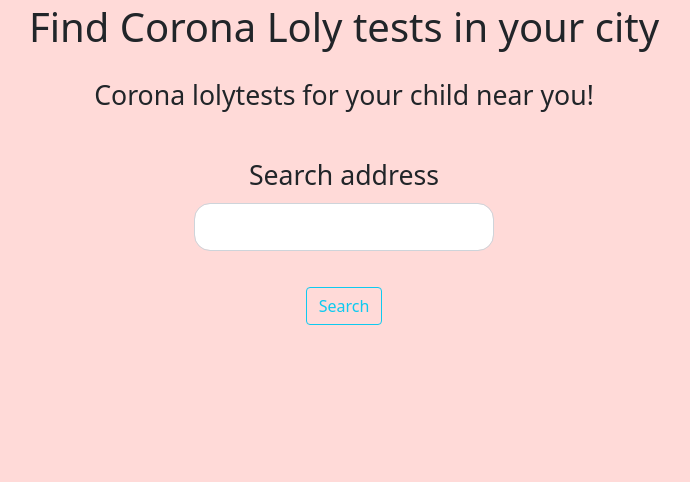
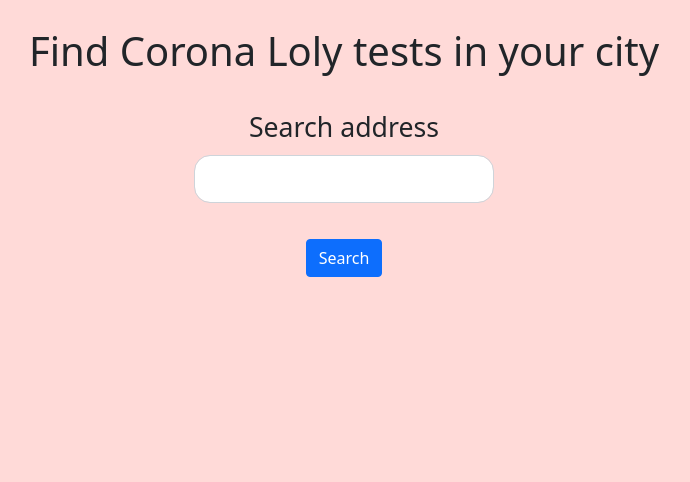
Before and after one commit to IraKarpova/Loly-Test-Finder, a Flask app: page / in a window 1280 px wide. Shown: the part 89-571 px from the top of the page, without its empty margins (296-986 px from the left). Run offline with Flask 2, Linux system fonts and the light colour scheme; some libraries are stand-ins or nearby versions.

Commit message:
main page changes

```diff
--- a/templates/main_page.html
+++ b/templates/main_page.html
@@ -1,6 +1,6 @@
 {% extends "layout.html" %}
 {% block head %}
-    <script src="{{ url_for('static', filename='main_page.js') }}"></script>
+<script src="{{ url_for('static', filename='main_page.js') }}"></script>
 
 <!-- Bootstrap CSS -->
 <link href="https://cdn.jsdelivr.net/npm/bootstrap@5.1.3/dist/css/bootstrap.min.css" rel="stylesheet" integrity="sha384-1BmE4kWBq78iYhFldvKuhfTAU6auU8tT94WrHftjDbrCEXSU1oBoqyl2QvZ6jIW3" crossorigin="anonymous">
@@ -11,19 +11,17 @@
 {% endblock %}
 {% block body %}
 
+
 <div class="navbar">
     <a href="pharmacy_form"><i class="fa fa-fw fa-home"></i>Add your pharmacy</a>
     <a href="#"><i class="fa fa-fw fa-user"></i> Login or Register</a>
   </div>
 
 <div class="container-fluid text-center " >
-    <div class="row text-center mb-3">
+    <div class="row text-center mt-4">
         <h1>Find Corona Loly tests in your city</h1>
     </div>
-    <div class="row text-center mb-4">
-        <p> Corona lolytests for your child near you! </p>
-    </div>
-
+    <div class="row text-center mt-4" >
     <form method="POST" action="">
         {{ form.hidden_tag() }}
         <fieldset class="form-group">
@@ -45,9 +43,10 @@
             <div id="map" style="height: 100%;"></div>
         </div>
         <div class="form-group">
-            {{ form.submit(class="btn btn-outline-info") }}
+            {{ form.submit(class="btn btn-primary") }}
         </div>
     </form>
+</div>
 </div>
 
     <!-- Async script executes immediately and must be after any DOM elements used in callback. -->
```
